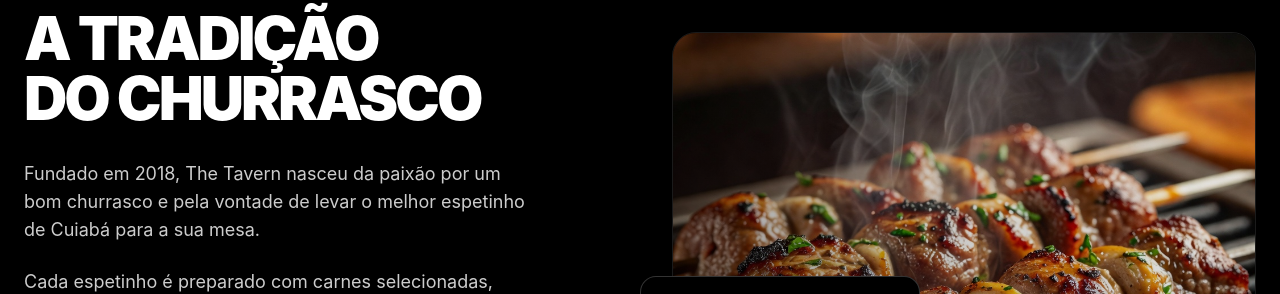
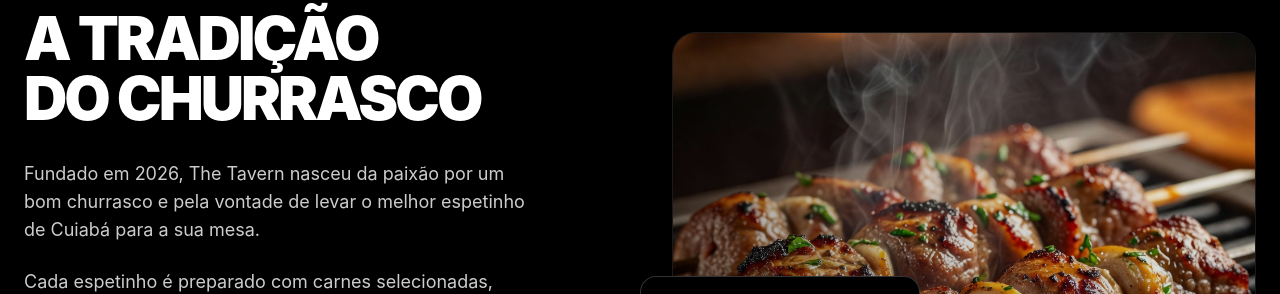
Before and after one commit to EliseuDev-Math/The-Tavern, a React (Vite) app: page / in a window 1280 px wide. Shown: the part 3583-3877 px from the top of the page. Built offline with nearby package versions, Linux system fonts and the light colour scheme; no server answers.

Commit message:
Update About.tsx

```diff
--- a/src/components/About.tsx
+++ b/src/components/About.tsx
@@ -17,7 +17,7 @@ const About = () => {
 
           <div className="space-y-6 text-lg text-white/80 max-w-lg">
             <p>
-              Fundado em 2018, The Tavern nasceu da paixão por um bom churrasco e pela
+              Fundado em 2026, The Tavern nasceu da paixão por um bom churrasco e pela
               vontade de levar o melhor espetinho de Cuiabá para a sua mesa.
             </p>
             <p>
```
